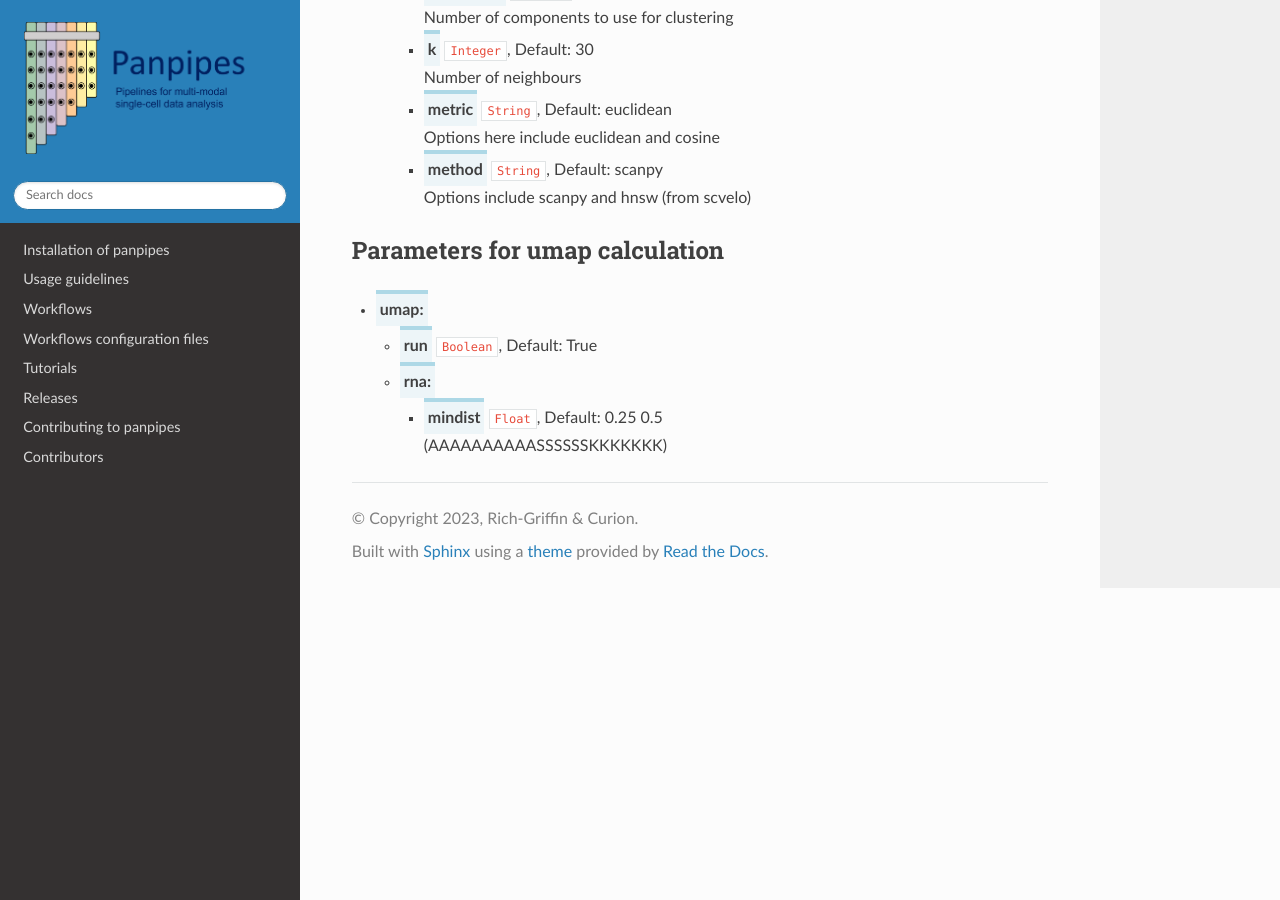
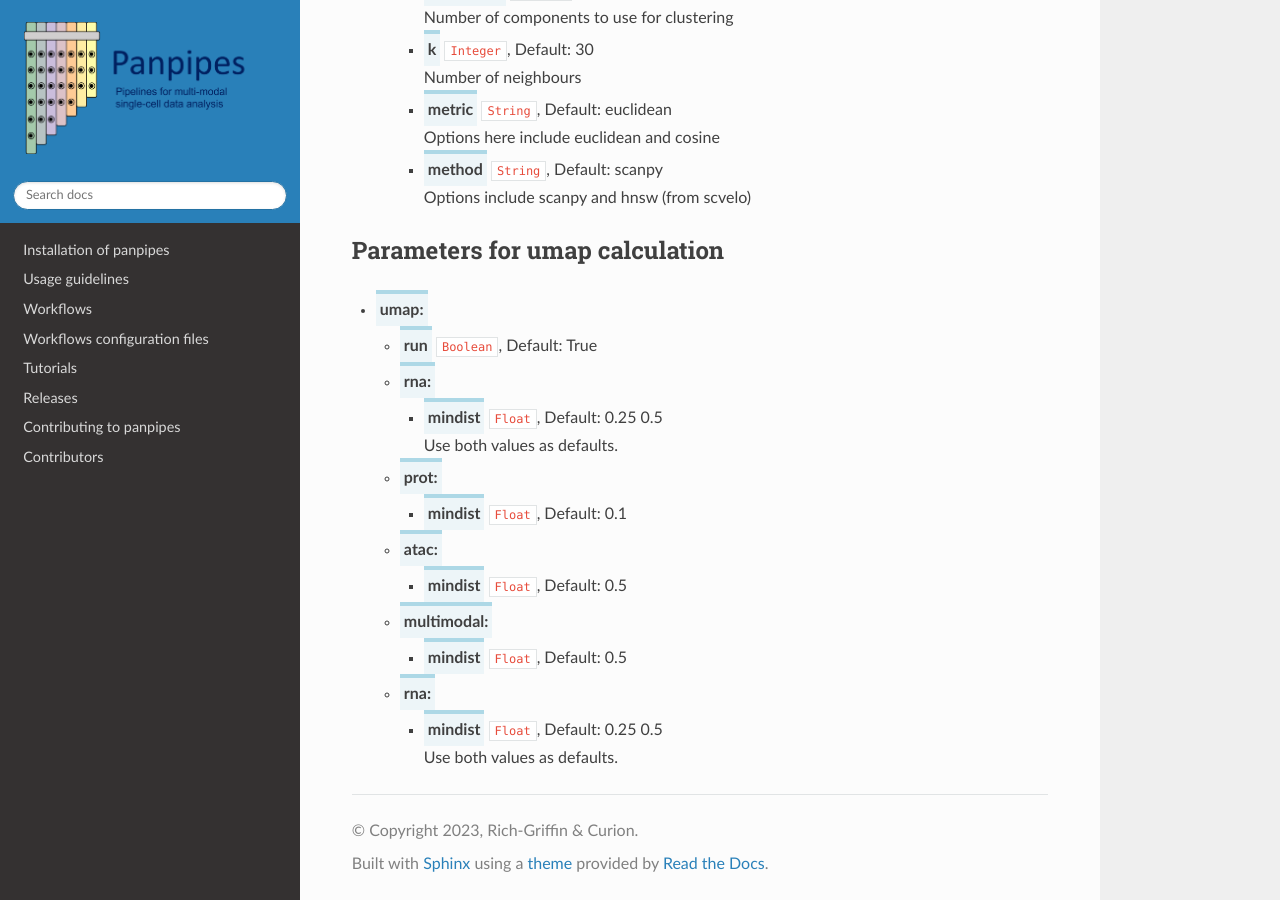
Before and after one commit to bio-la/panpipes-nextflow, a Sphinx documentation site: the page built from docs/yaml_docs/pipeline_clustering_yml.md, in a window 1280 px wide and 900 px high, scrolled down 3275 px. Built offline with Sphinx 7.4.7 and the Read the Docs theme 2.0.0, drawn with Linux system fonts in a browser that asks for light colours.

Commit message:
Update pipeline_clustering_yml.md

```diff
--- a/docs/yaml_docs/pipeline_clustering_yml.md
+++ b/docs/yaml_docs/pipeline_clustering_yml.md
@@ -142,4 +142,14 @@ Prefix for the sample that comes out of the filtering/ preprocessing steps of th
 
      - <span class="parameter">run </span> `Boolean`, Default: True<br>
      - <span class="parameter">rna:</span>
-         - <span class="parameter">mindist </span> `Float`, Default: 0.25  0.5<br> (AAAAAAAAAASSSSSSKKKKKKK)
+         - <span class="parameter">mindist </span> `Float`, Default: 0.25  0.5<br>
+           Use both values as defaults.
+      - <span class="parameter">prot:</span>
+         - <span class="parameter">mindist </span> `Float`, Default: 0.1<br>
+      - <span class="parameter">atac:</span>
+         - <span class="parameter">mindist </span> `Float`, Default: 0.5<br>
+      - <span class="parameter">multimodal:</span>
+         - <span class="parameter">mindist </span> `Float`, Default: 0.5<br>
+      - <span class="parameter">rna:</span>
+         - <span class="parameter">mindist </span> `Float`, Default: 0.25  0.5<br>
+            Use both values as defaults.
```
